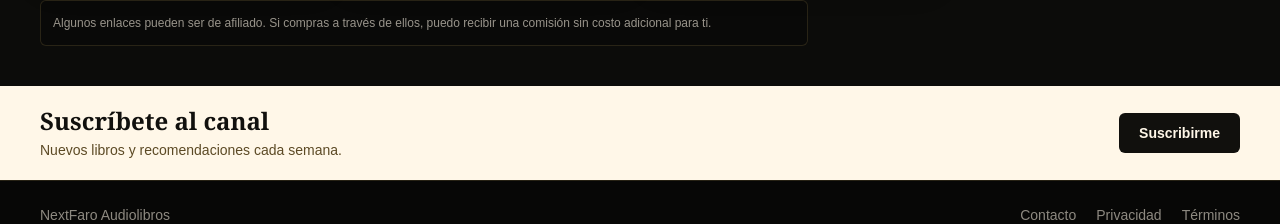
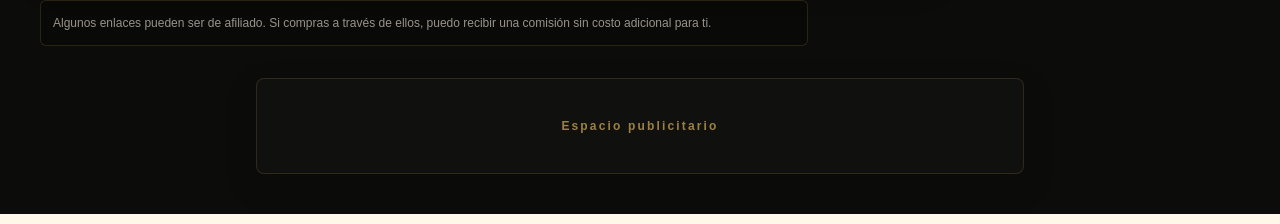
Before and after one commit to nextfaroproject/nextfaro-website, a Next.js app: page / in a window 1280 px wide. Shown: the part 2961-3185 px from the top of the page. Built offline with nearby package versions, Linux system fonts and the light colour scheme.

Commit message:
Agregar espacio publicitario inferior

```diff
--- a/src/app/page.tsx
+++ b/src/app/page.tsx
@@ -188,6 +188,12 @@ export default function Home() {
             Algunos enlaces pueden ser de afiliado. Si compras a través de
             ellos, puedo recibir una comisión sin costo adicional para ti.
           </p>
+
+          <div className="mx-auto mt-8 flex min-h-24 max-w-3xl items-center justify-center rounded-lg border border-[#e9c46a]/14 bg-[#fff7e8]/[0.02] px-5 py-6 text-center shadow-[0_12px_34px_rgba(0,0,0,0.14)]">
+            <p className="text-xs font-semibold tracking-[0.18em] text-[#d6b15f]/70">
+              Espacio publicitario
+            </p>
+          </div>
         </div>
       </section>
 
```
